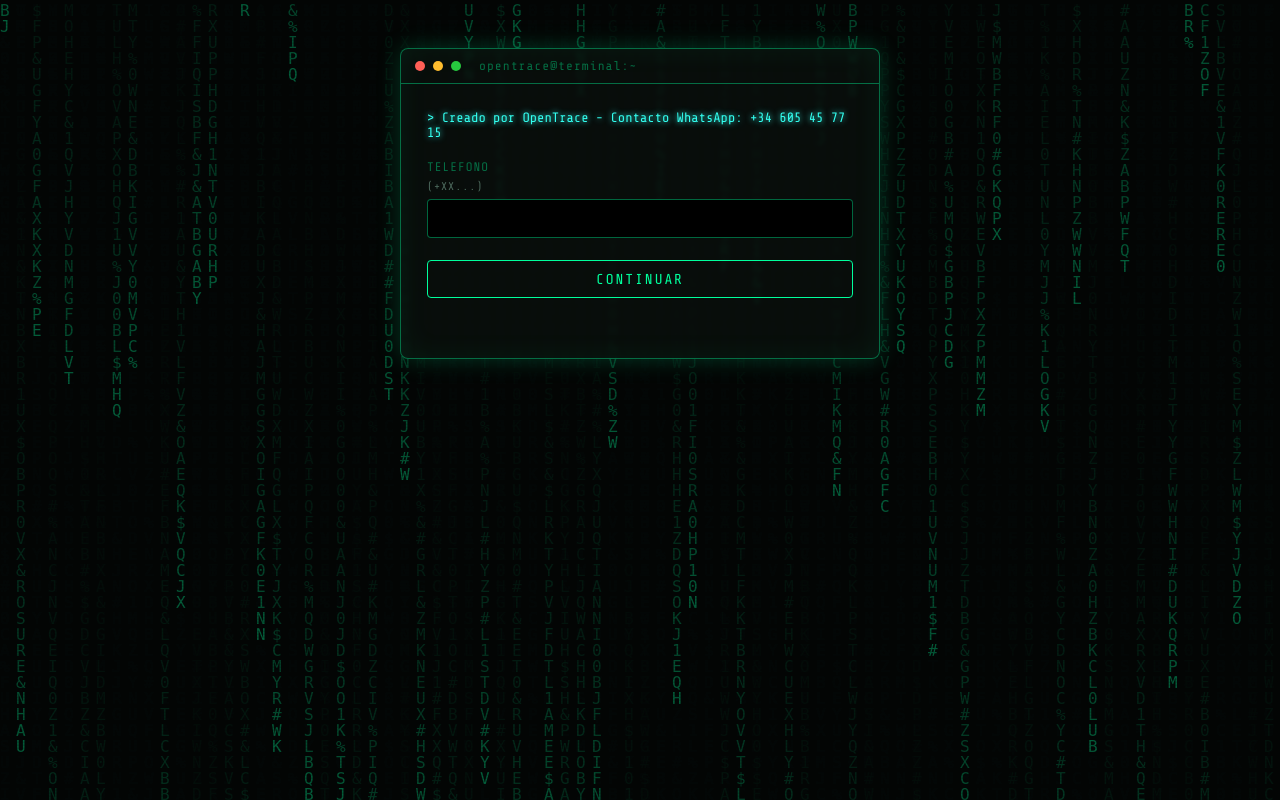
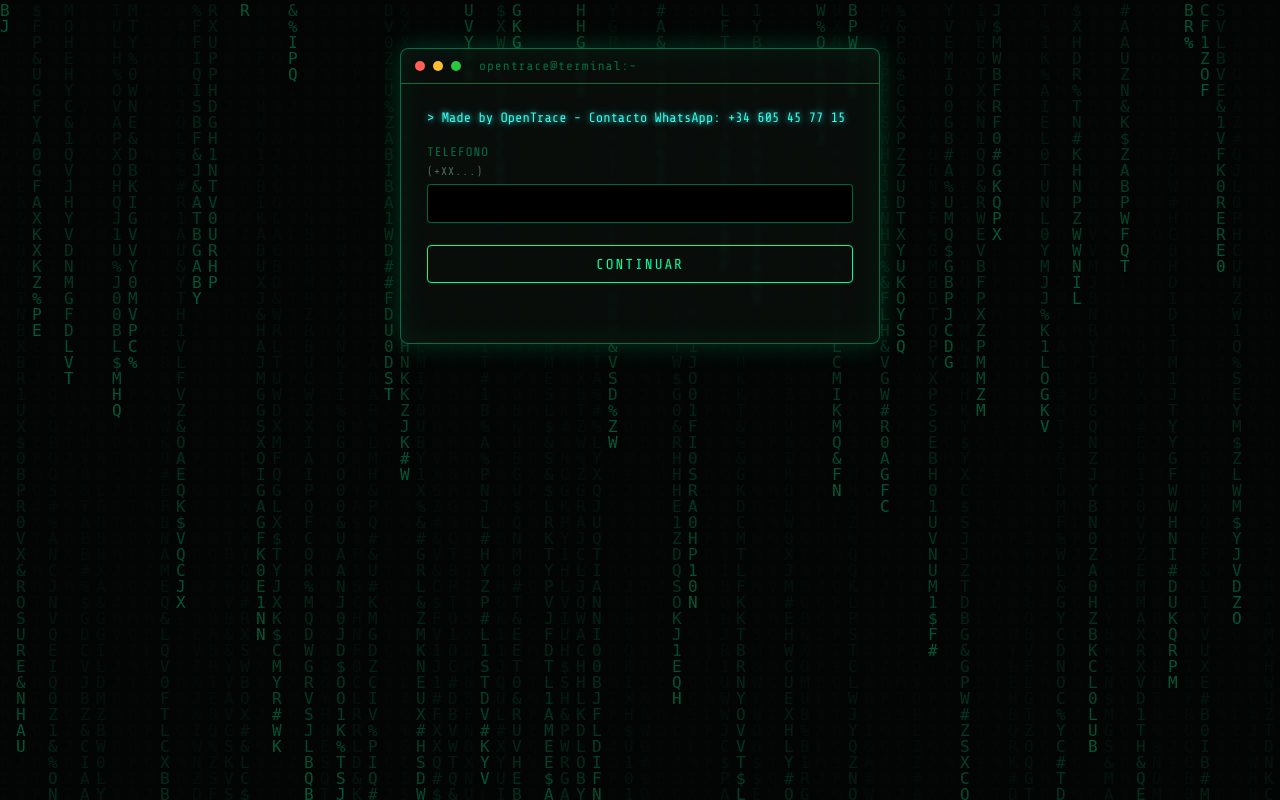
Before and after one commit to opentraceprogram/op.trace, a Flask app: page / in a window 1280 px wide. Run offline with Flask 3, Linux system fonts and the light colour scheme.

Commit message:
Update index.html

```diff
--- a/templates/index.html
+++ b/templates/index.html
@@ -24,7 +24,7 @@
 
     <!-- PANTALLA 1: solo el numero de telefono -->
     <section id="pantalla-telefono" class="pantalla">
-      <p class="etiqueta">&gt; Creado por OpenTrace - Contacto WhatsApp: +34 605 45 77 15</p>
+      <p class="etiqueta">&gt; Made by OpenTrace - Contacto WhatsApp: +34 605 45 77 15</p>
 
       <label>TELEFONO <span class="hint">(+XX...)</span>
         <input type="text" id="telefono" autocomplete="off" spellcheck="false">
```
